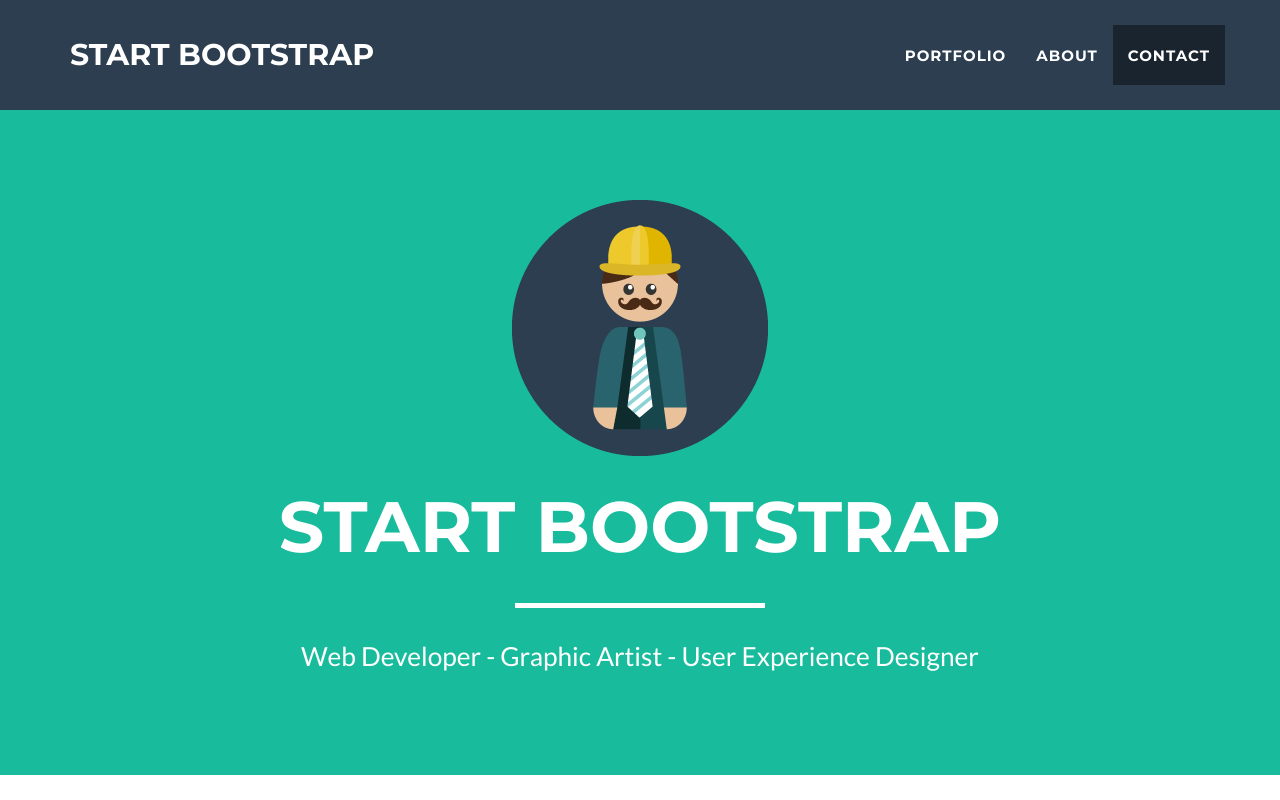
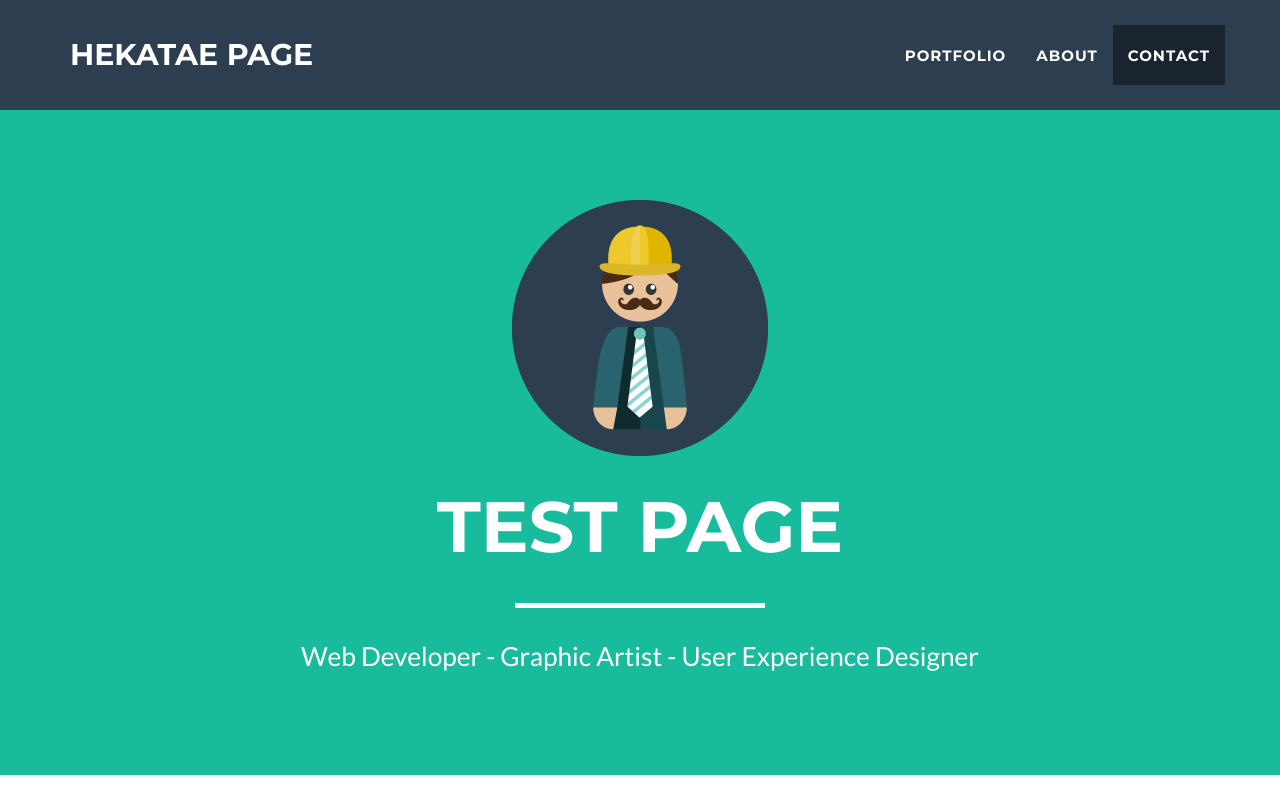
Before and after one commit to hekatae/hekatae.github.io, a plain HTML site: page index.html in a window 1280 px wide. Shown: the top 800 px of the page. Drawn offline with nearby package versions, Linux system fonts and the light colour scheme.

Commit message:
change string
test

```diff
--- a/index.html
+++ b/index.html
@@ -9,7 +9,7 @@
     <meta name="description" content="">
     <meta name="author" content="">
 
-    <title>Freelancer - Start Bootstrap Theme</title>
+    <title>hekatae test page</title>
 
     <!-- Bootstrap Core CSS - Uses Bootswatch Flatly Theme: http://bootswatch.com/flatly/ -->
     <link href="css/bootstrap.min.css" rel="stylesheet">
@@ -44,7 +44,7 @@
                     <span class="icon-bar"></span>
                     <span class="icon-bar"></span>
                 </button>
-                <a class="navbar-brand" href="#page-top">Start Bootstrap</a>
+                <a class="navbar-brand" href="#page-top">hekatae page</a>
             </div>
 
             <!-- Collect the nav links, forms, and other content for toggling -->
@@ -76,7 +76,7 @@
                 <div class="col-lg-12">
                     <img class="img-responsive" src="img/profile.png" alt="">
                     <div class="intro-text">
-                        <span class="name">Start Bootstrap</span>
+                        <span class="name">test page</span>
                         <hr class="star-light">
                         <span class="skills">Web Developer - Graphic Artist - User Experience Designer</span>
                     </div>
```
